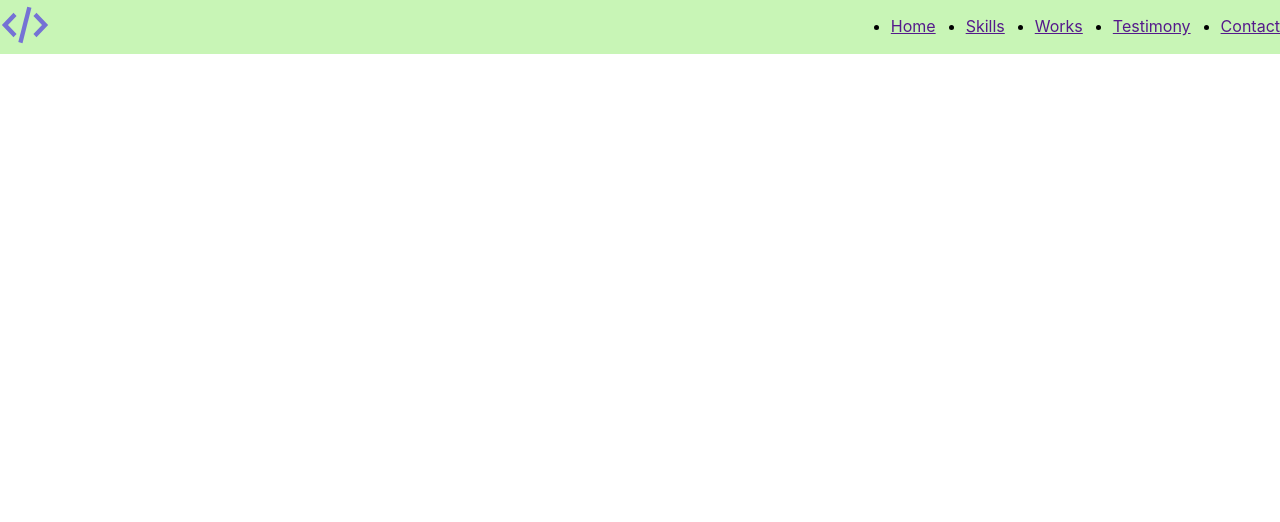
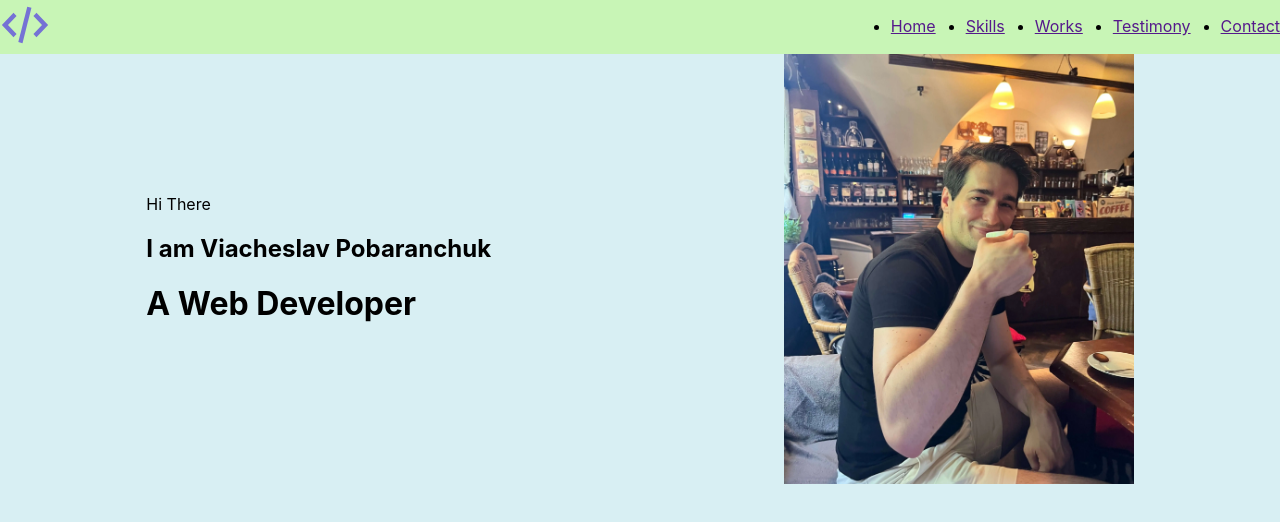
Before and after one commit to pobaranchuk/portfolio-start-project-main, a React app: page / in a window 1280 px wide. Shown: the top 522 px of the page. Built offline with nearby package versions, Linux system fonts and the light colour scheme.

Commit message:
Add skill

```diff
--- a/src/App.tsx
+++ b/src/App.tsx
@@ -1,11 +1,13 @@
 import './App.css';
 import {Header} from "./layout/header/Header";
+import {Main} from "./layout/sections/main/Main";
 
 
 function App() {
     return (
         <div className="App">
             <Header/>
+            <Main/>
         </div>
     );
 }
--- /dev/null
+++ b/src/components/FlexWrapper.tsx
@@ -0,0 +1,16 @@
+import styled from "styled-components";
+
+type FlexWrapperPropsType = {
+    direction?: string
+    justify?: string
+    align?: string
+    wrap?: string
+}
+
+export const FlexWrapper = styled.div<FlexWrapperPropsType>`
+  display: flex;
+  flex-direction: ${props => props.direction || "row"};
+  justify-content: ${props => props.justify || "flex-start"};
+  align-items: ${props => props.align || "stretch"};
+  flex-wrap: ${props => props.wrap || "nowrap"};
+`
--- /dev/null
+++ b/src/components/SectionTitle.tsx
@@ -0,0 +1,6 @@
+import styled from "styled-components";
+
+export const SectionTitle = styled.h2`
+    color:red;
+
+`
--- /dev/null
+++ b/src/layout/sections/main/Main.tsx
@@ -0,0 +1,36 @@
+import React from 'react';
+import styled from "styled-components";
+import photo from './../../../assets/images/photo.webp'
+import {FlexWrapper} from "../../../components/FlexWrapper";
+
+export const Main = () => {
+    return (
+        <StyledMain>
+            <FlexWrapper align={"center"} justify={"space-around"}>
+                <div>
+                    <span>Hi There</span>
+                    <Name> I am Viacheslav Pobaranchuk</Name>
+                    <MainTitle>A Web Developer</MainTitle>
+                </div>
+                <Photo src ={photo} alt = ""/>
+            </FlexWrapper>
+
+        </StyledMain>
+    );
+};
+const StyledMain = styled.div `
+  min-height: 100vh;
+  background-color: #d8eff3;
+`
+const Photo = styled.img`
+  width: 350px;
+  height: 430px;
+  object-fit: cover;
+`
+const MainTitle = styled.h1 `
+
+`
+
+const Name = styled.h2 `
+
+`
```
Also changed, not shown: src/layout/sections/skills/Skills.tsx (added, +24 -0 lines), src/layout/sections/skills/skill/Skill.tsx (added, +25 -0 lines), src/assets/images/photo.webp.
